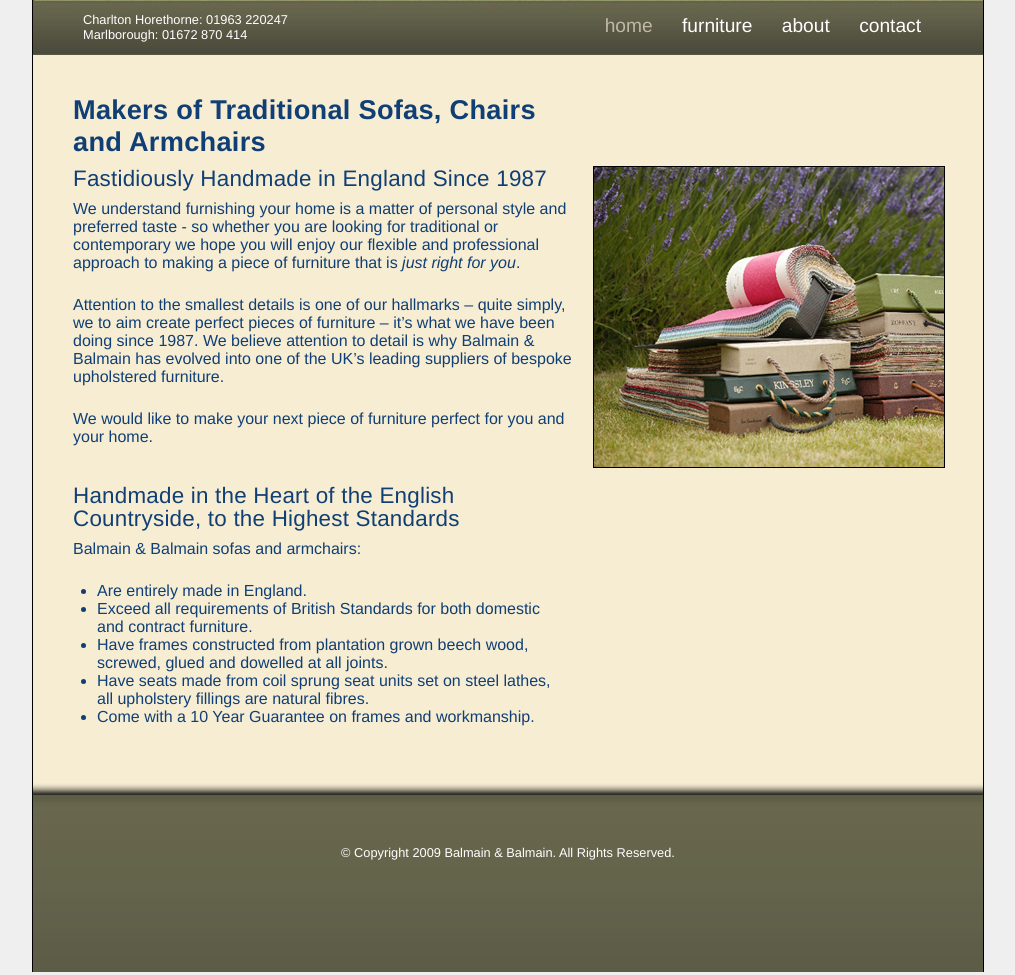
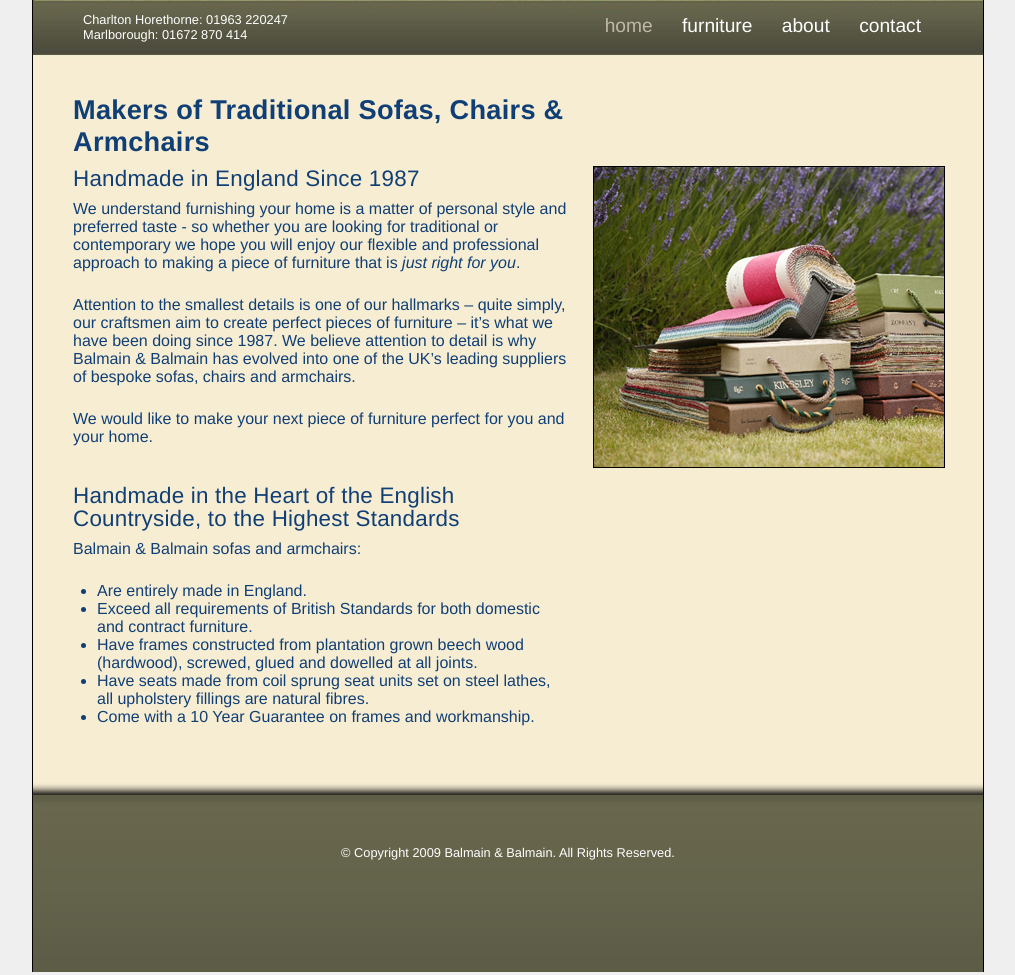
Before and after one commit to Gidseo/furniture_store, a Rails app: page / in a window 1280 px wide. Shown: the part 422-1397 px from the top of the page, without its empty margins (132-1147 px from the left). Run offline with Rails 7, Linux system fonts and the light colour scheme; parts of the project's set-up code (start-up, migrations or seed data) failed here and were passed over; some libraries are stand-ins or nearby versions.

Commit message:
Update index.html.erb
Hi Ben

A few words added - I'm experimenting with an LDA tool!

Original page scored 97.89%... addition of 'hardwood' and 'craftsmen' has upped it to 98.67... 100% eludes me :(

"Latent Dirichlet Allocation assumes that a word will not be included in a body of text if the word is not somehow associated with the topic(s) of the text.  In other words, LDA attempts to assign weighted lexicons (dictionaries) to topics/subjects.

Virante's tool (http://www.ntopic.org/) does not attempt to deconstruct Google's search results for you.  Instead, it attempts to deconstruct your page copy and tell you how closely the word set in the copy matches a topic."

Cheers
G

```diff
--- a/app/views/main/index.html.erb
+++ b/app/views/main/index.html.erb
@@ -1,17 +1,17 @@
 <div class='content span-13'>
   <div class='section'>
-    <h2>Makers of Traditional Sofas, Chairs and Armchairs</h2>
+    <h2>Makers of Traditional Sofas, Chairs &amp; Armchairs</h2>
 
-    <h3>Fastidiously Handmade in England Since 1987</h3>
+    <h3>Handmade in England Since 1987</h3>
 
     <p>We understand furnishing your home is a matter of personal style and preferred taste -
     so whether you are looking for traditional or contemporary we hope you will enjoy our flexible and
     professional approach to making a piece of furniture that is <em>just right for you</em>.</p>
 
-    <p>Attention to the smallest details is one of our hallmarks – quite simply, we to aim create
-    perfect pieces of furniture – it’s what we have been doing since 1987.
-    We believe attention to detail is why Balmain &amp; Balmain has evolved into one of the UK’s
-    leading suppliers of bespoke upholstered furniture. </p>
+    <p>Attention to the smallest details is one of our hallmarks – quite simply, our craftsmen
+    aim to create perfect pieces of furniture – it’s what we have been doing since 1987. We believe
+    attention to detail is why Balmain &amp; Balmain has evolved into one of the UK’s leading suppliers of
+    bespoke sofas, chairs and armchairs. </p>
 
     <p>We would like to make your next piece of furniture perfect for you and your home. </p>
   </div>
@@ -22,7 +22,7 @@
     <ul>
       <li>Are entirely made in England.</li>
       <li>Exceed all requirements of British Standards for both domestic and contract furniture.</li>
-      <li>Have frames constructed from plantation grown beech wood, screwed, glued and dowelled at all joints.</li>
+      <li>Have frames constructed from plantation grown beech wood (hardwood), screwed, glued and dowelled at all joints.</li>
       <li>Have seats made from coil sprung seat units set on steel lathes, all upholstery fillings are natural fibres.</li>
       <li>Come with a 10 Year Guarantee on frames and workmanship.</li>
     </ul>
```
